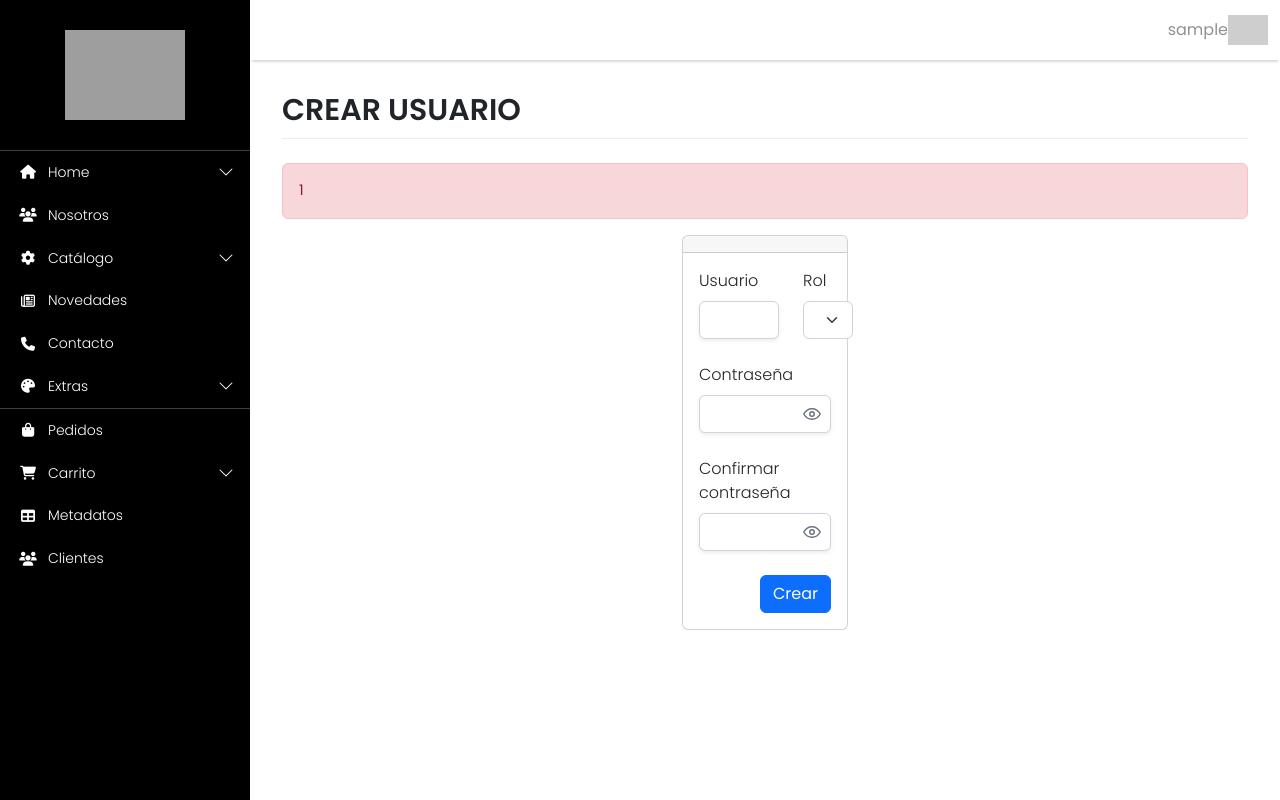
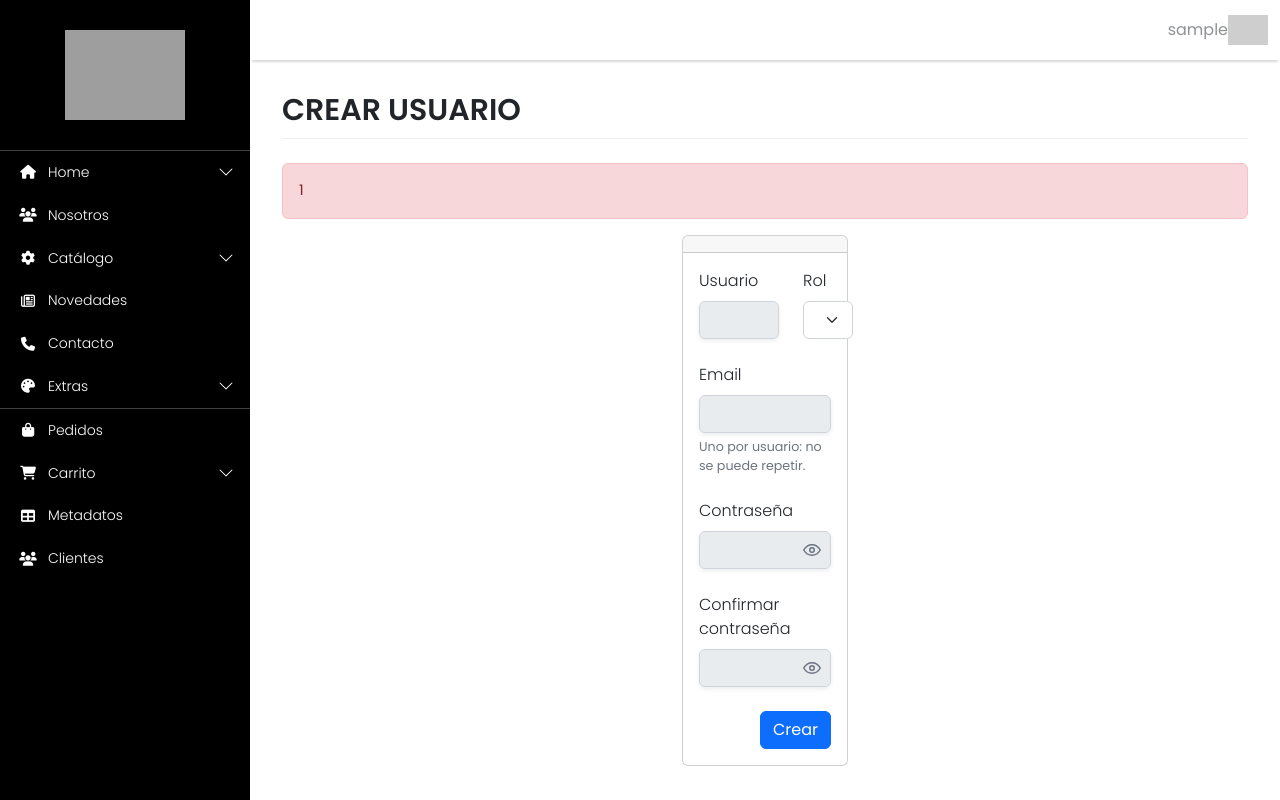
Before and after one commit to santiagoAbasto/BMH---Integration-IA, a Laravel app: template resources/views/backend/dash-nuevo-usuario.blade.php in a window 1280 px wide. Run offline with Laravel 10, Linux system fonts and the light colour scheme; the template is opened without the code that fills it, so the values that code supplies are empty; the visitor is signed in with stand-in values (Sample User, id 1); some libraries are stand-ins or nearby versions; grey boxes are pictures that could not be loaded.

Commit message:
fix(usuarios): el panel ya no llama «alberto» a todos y el alta pide email
- El formulario de alta mandaba name=«alberto» en un campo oculto: todos
  los usuarios del panel se llamaban así. Ahora el nombre es el usuario;
  al editar uno, el nombre lo acompaña. Migración que corrige los que ya
  dicen «alberto».
- El alta de usuarios del panel fallaba con un error 500: la tabla admins
  exige un email único y el formulario ya no lo pedía (y el modelo no lo
  dejaba guardar). Vuelve el campo Email (oculto para «Cliente»).

Mismo arreglo que en rediseno (0b9689d).

Co-Authored-By: Claude Opus 5.5 <noreply@anthropic.com>
Claude-Session: https://claude.ai/code/session_01BMWsZUc88bz19YdxDvqFrU

```diff
--- a/app/Http/Controllers/UserController.php
+++ b/app/Http/Controllers/UserController.php
@@ -262,6 +262,10 @@ class UserController extends Controller
         ]);
 
 
+        // El nombre que muestra el panel acompaña al usuario (no hay un campo aparte para editarlo).
+        if (blank($usuario->name) || $usuario->name === $usuario->username || $usuario->name === 'alberto') {
+            $usuario->name = $request->username;
+        }
         $usuario->username = $request->username;
         $usuario->email = $request->email;
         $usuario->rol = $request->rol;
--- a/app/Models/Admin.php
+++ b/app/Models/Admin.php
@@ -26,7 +26,8 @@ class Admin extends Authenticatable
         'localidad',
         'provincia',
         'cp',
-        'username'
+        'username',
+        'email'
     ];
 
     /**
--- a/resources/views/backend/dash-nuevo-usuario.blade.php
+++ b/resources/views/backend/dash-nuevo-usuario.blade.php
@@ -22,11 +22,6 @@
 
         <form method="POST" id='formulario' action="{{ route('crear.usuario') }}">
             @csrf
-            <!-- Name -->
-            <div>
-                <x-text-input hidden id="name" class="form-control" type="text" name="name" value="alberto"  autofocus autocomplete="name" />
-            </div>
-
             <div class='row'>
                 <!-- username -->
                 <div class="col-8">
@@ -47,8 +42,13 @@
             </div>
 
 
-            <!-- Email Address -->
-
+            <!-- Email (usuarios del panel; un cliente no lo necesita) -->
+            <div class="mt-4 col-12" id="email-container">
+                <x-input-label class='form-label' for="email" :value="__('Email')" />
+                <x-text-input id="email" class="form-control" type="email" name="email" :value="old('email')" autocomplete="email" />
+                <p class="form-text">Uno por usuario: no se puede repetir.</p>
+                <x-input-error :messages="$errors->get('email')" class="mt-2" />
+            </div>
 
             <div class="mt-4 col-12" id="descuento-container" style="display: none;">
                 <x-input-label class='form-label' for="descuento" :value="__('Descuento')" />
@@ -109,15 +109,21 @@
     document.addEventListener('DOMContentLoaded', function () {
         const rolSelect = document.getElementById('rol-select');
         const descuentoContainer = document.getElementById('descuento-container');
+        const emailContainer = document.getElementById('email-container');
+        const email = document.getElementById('email');
 
         // Función para mostrar/ocultar el campo email y agregar el campo descuento
         function toggleFields() {
             if (rolSelect.value === 'clienteadm') {
                 // Si selecciona "clienteadm", ocultar email y mostrar descuento
                 descuentoContainer.style.display = 'block';
+                emailContainer.style.display = 'none';
+                email.required = false;
             } else {
                 // Para otros roles, mostrar email y ocultar descuento
                 descuentoContainer.style.display = 'none';
+                emailContainer.style.display = 'block';
+                email.required = true;
             }
         }
 
```
Also changed, not shown: app/Http/Controllers/Auth/RegisteredUserController.php (+7 -2 lines), database/migrations/2026_11_17_000003_nombre_de_usuarios_del_panel.php (added).
